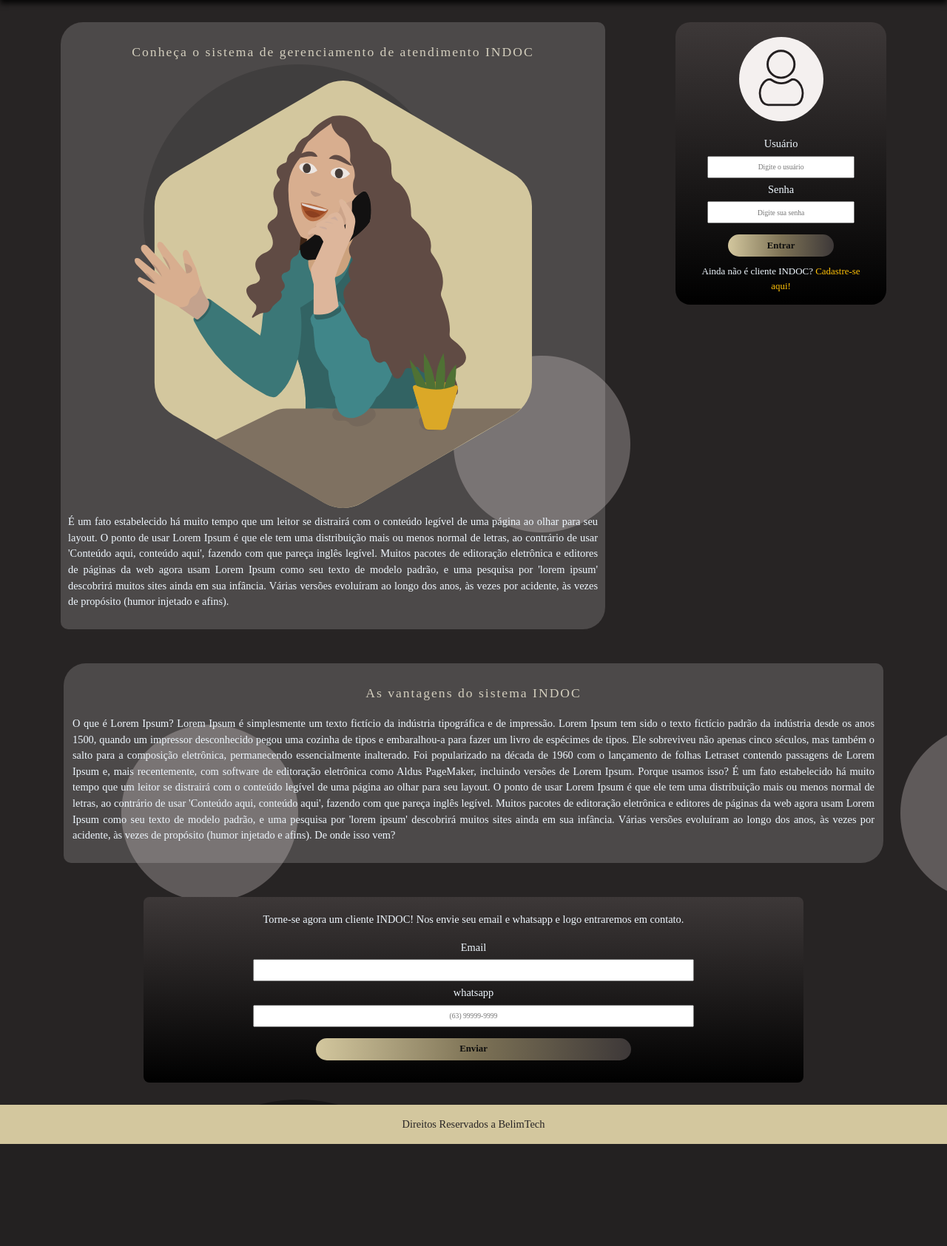
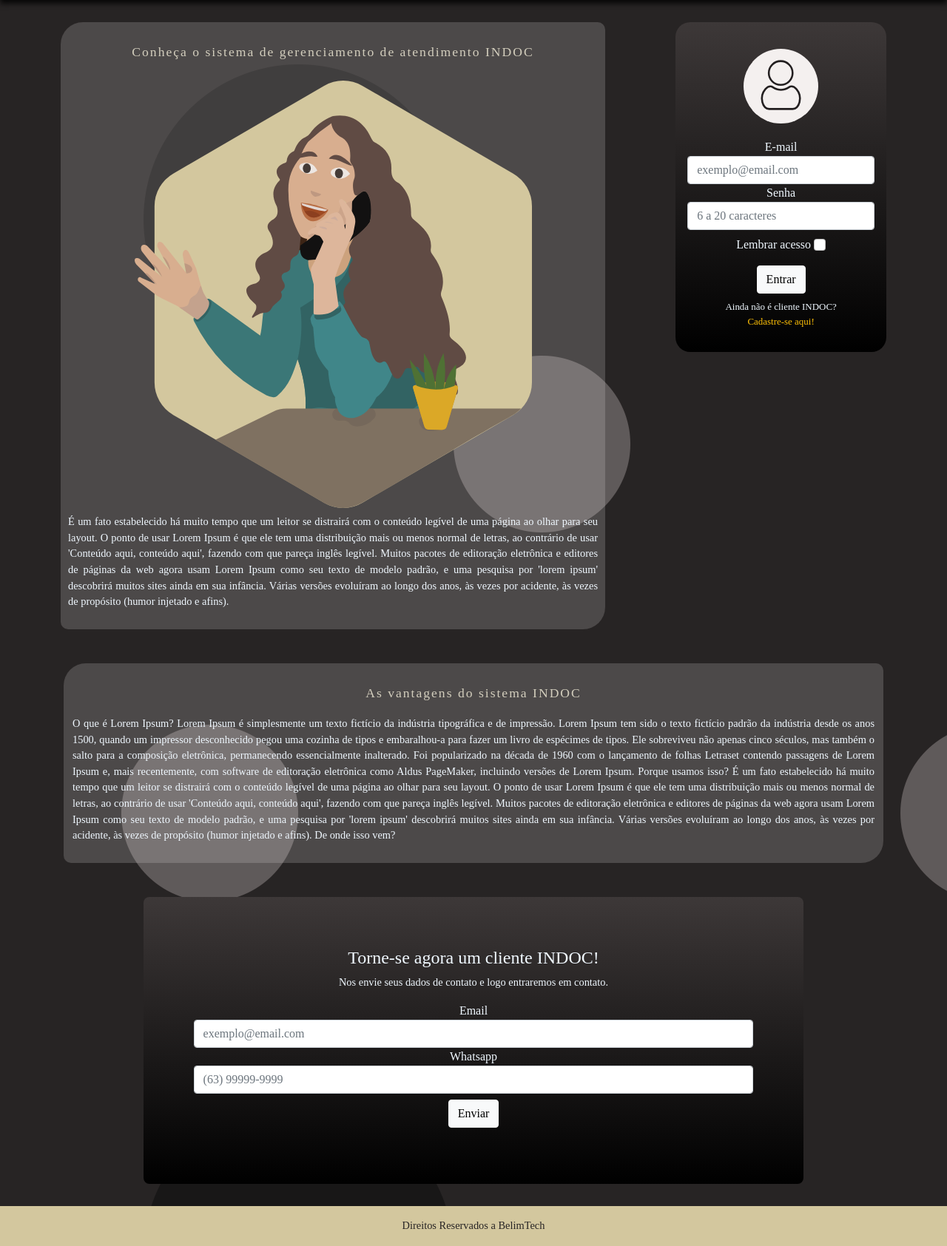
Before and after one commit to CesarBrunoM/Scheduling, a Flask app: page /login in a window 1280 px wide. Shown: the part 100-1785 px from the top of the page at 74% size. Before the commit the page ends 1647 px from the top, so only its background shows below. Run offline with Flask 2, Linux system fonts and the light colour scheme; some libraries are stand-ins or nearby versions.

Commit message:
Ajustes Forms_login
Configurações iniciais do formulário de login.

```diff
--- a/forms.py
+++ b/forms.py
@@ -1,6 +1,6 @@
 from flask_wtf import FlaskForm
-from wtforms import SubmitField, StringField, PasswordField
-from wtforms.validators import DataRequired, Length, Email, EqualTo
+from wtforms import SubmitField, StringField, PasswordField, BooleanField
+from wtforms.validators import DataRequired, Length, Email, EqualTo, Regexp
 
 
 class FormCriarConta():
@@ -8,10 +8,18 @@ class FormCriarConta():
     email = StringField('E-mail', validators=[DataRequired(), Email()])
     senha = PasswordField('Senha', validators=[DataRequired(), Length(8, 20)])
     confirma_senha = SubmitField('Confirmação senha', DataRequired(), EqualTo('senha'))
-    botao_submit = SubmitField('Concluir')
+    botao_submit_criar = SubmitField('Concluir')
 
 
 class FormLogin(FlaskForm):
     email = StringField('E-mail', validators=[DataRequired(), Email()])
     senha = PasswordField('Senha', validators=[DataRequired(), Length(6, 20)])
-    botao_submit = SubmitField('Entrar')
+    lembra_acesso = BooleanField('Lembrar acesso')
+    botao_submit_login = SubmitField('Entrar')
+
+
+class SolicitacaoCadastro(FlaskForm):
+    email = StringField('Email', validators=[DataRequired(), Email()])
+    whatsapp = StringField('Whatsapp',
+                           validators=[Regexp(regex=r"^\d{3}[-]{1}\d{3}[-]{1}\d{4}$", message='Numero incorreto!'), Length(11,11)])
+    botao_submit_enviar = SubmitField('Enviar')
--- a/main.py
+++ b/main.py
@@ -1,9 +1,11 @@
 from flask import Flask, render_template, url_for
+from forms import FormLogin, SolicitacaoCadastro
 
 app = Flask(__name__)
 
 lista_clientes = ['Bruno Cesar', 'Luana Lorrane', 'Haline Melo']
 
+app.config['SECRET_KEY'] = '6025524ac8f6491f7d860090f8e77a47'
 
 @app.route("/")
 def home():
@@ -12,7 +14,9 @@ def home():
 
 @app.route("/login")
 def login():
-    return render_template('login.html')
+    form_login = FormLogin()
+    form_solicitarcadastro = SolicitacaoCadastro()
+    return render_template('login.html', form_login=form_login, form_solicitarcadastro=form_solicitarcadastro)
 
 
 @app.route("/perfil")
--- a/static/css/login.css
+++ b/static/css/login.css
@@ -16,41 +16,11 @@ body{
 }
 
 
-
-input{
-    width: 70%;
-    height: 30px;
-    text-align: center;
-    margin-top: 5px;
-    margin-bottom: 5px;
-    font-size: 60%;
-}
-
-
-label{
-    font-size: 90%;
-}
-
 header{
     width: 100%;
     height: 100px;
     background: #d3c79e;
     box-shadow: 0 5px 7px rgba(0, 0, 0, 0.803);
-
-}
-
-button{
-
-    margin: 10px;
-    background: #d3c79e;
-    background:linear-gradient(to right, #d3c79e, #7e7356,#3d3838);
-    font-weight: bold;
-    border-radius: 20px;
-    border: none;
-    font-size: 80%;
-    width: 50%;
-    height: 30px;
-    color: rgb(14, 14, 13);
 
 }
 
@@ -66,6 +36,7 @@ p{
 a{
     text-decoration: none;
 }
+
 .formulario1{
     width: 80%;
     background: linear-gradient(to top, #000000, #3d3838);
--- a/templates/login.html
+++ b/templates/login.html
@@ -4,7 +4,7 @@
 <head>
     <meta charset="UTF-8">
     <meta name="viewport" content="width=device-width, initial-scale=1.0">
-    <title>Document</title>
+    <title>Login - Scheduling</title>
     <link rel="stylesheet" type="text/css" href="{{ url_for('static',filename='css/bootstrap.min.css') }}">
     <link rel="stylesheet" type="text/css" href="{{ url_for('static',filename='css/login.css') }}">
 
@@ -58,17 +58,30 @@
 
             <aside class="d-flex justify-content-md-end justify-content-sm-center justify-content-center ">
 
-                <form action="#" class="formulario1 d-flex flex-column align-items-center">
+                <form method="POST" action="" class="formulario1 d-flex flex-column align-items-center p-3">
+                    {{ form_login.csrf_token }}
                     <div class="imagemlogin d-flex justify-content-center"><img
                             src="{{ url_for('static',filename='images/imagemlogin.svg') }}"
                             alt="">
                     </div>
+                    {{ form_login.email.label (class="form-control.label") }}
+                    {{ form_login.email (class="form-control", placeholder="exemplo@email.com") }}
+                    {{ form_login.senha.label (class="form-control.label") }}
+                    {{ form_login.senha (class="form-control", placeholder="6 a 20 caracteres") }}
 
-                    <label for="usuario">Usuário</label>
+                    <div class="p-2">
+                        {{ form_login.lembra_acesso.label }}
+                        {{ form_login.lembra_acesso (class="form-check-input") }}
+                    </div>
+                    <div class="p-2">
+                    {{ form_login.botao_submit_login (class="btn btn-light") }}
+                    </div>
+
+                    <!--<label for="usuario">Usuário</label>
                     <input type="text" name="usuario" id="usuario" placeholder="Digite o usuário">
                     <label for="senha">Senha</label>
                     <input type="password" name="senha" id="senha" placeholder="Digite sua senha">
-                    <button type="submit">Entrar</button>
+                    <button type="submit">Entrar</button>-->
 
 
                     <div class="textologin text-center">
@@ -122,13 +135,24 @@
     </article>
 
     <div class="formulario2" id="envioinformacoes">
-        <form class="d-flex flex-column align-items-center" action="" method="post">
-            <p>Torne-se agora um cliente INDOC! Nos envie seu email e whatsapp e logo entraremos em contato.</p>
-            <label for="email">Email</label>
+        <form method="POST" action="" class="d-flex flex-column align-items-center p-5">
+            {{ form_solicitarcadastro.csrf_token }}
+            <h4>Torne-se agora um cliente INDOC! </h4>
+            <p>Nos envie seus dados de contato e logo entraremos em contato.</p>
+
+            {{ form_solicitarcadastro.email.label (class="form-control-label")}}
+            {{ form_solicitarcadastro.email (class="form-control", placeholder="exemplo@email.com")}}
+            {{ form_solicitarcadastro.whatsapp.label (class="form-control-label")}}
+            {{ form_solicitarcadastro.whatsapp (class="form-control", placeholder="(63) 99999-9999" )}}
+            <div class="p-2">
+                {{ form_solicitarcadastro.botao_submit_enviar (class="btn btn-light") }}
+            </div>
+
+            <!--<label for="email">Email</label>
             <input class="email" type="email" name="email" id="email">
             <label for="whats">whatsapp</label>
             <input type="tel" name="tel" id="whats" placeholder="(63) 99999-9999">
-            <button type="submit">Enviar</button>
+            <button type="submit">Enviar</button>-->
 
         </form>
     </div>
```
